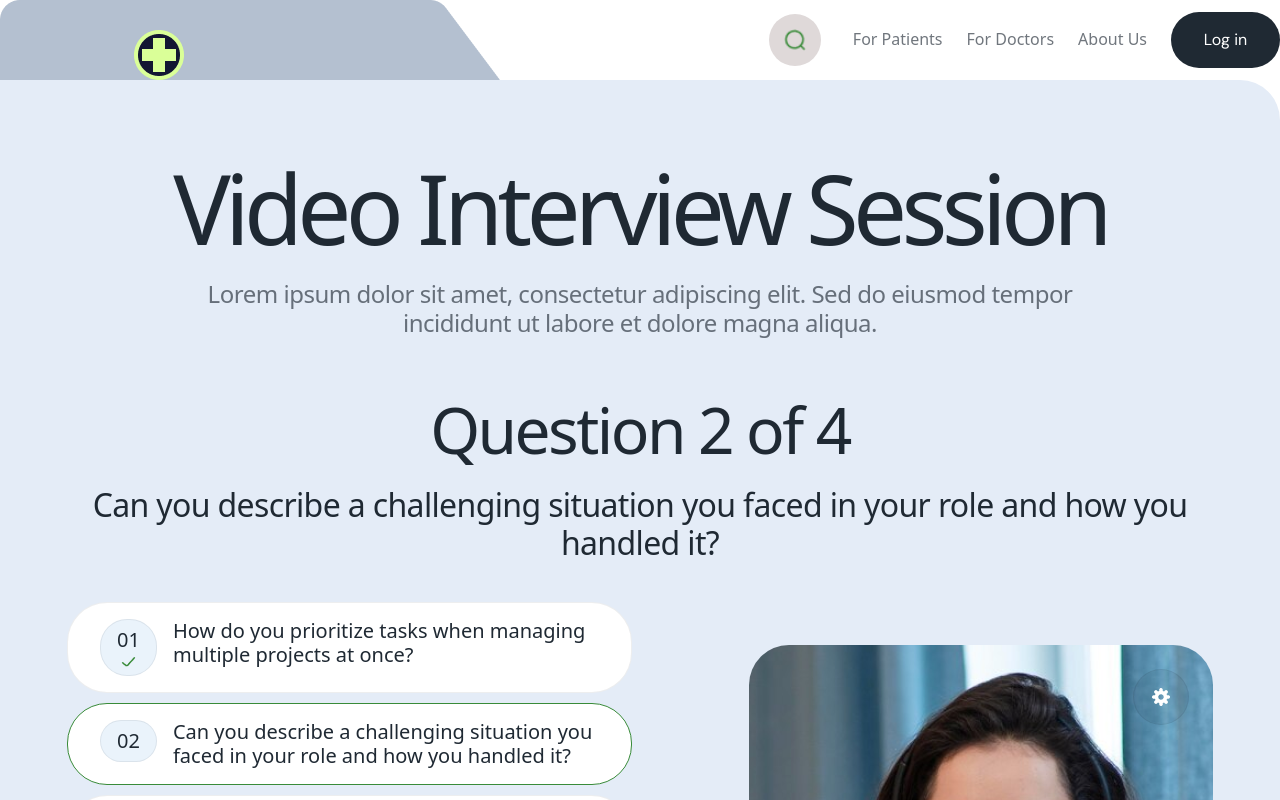
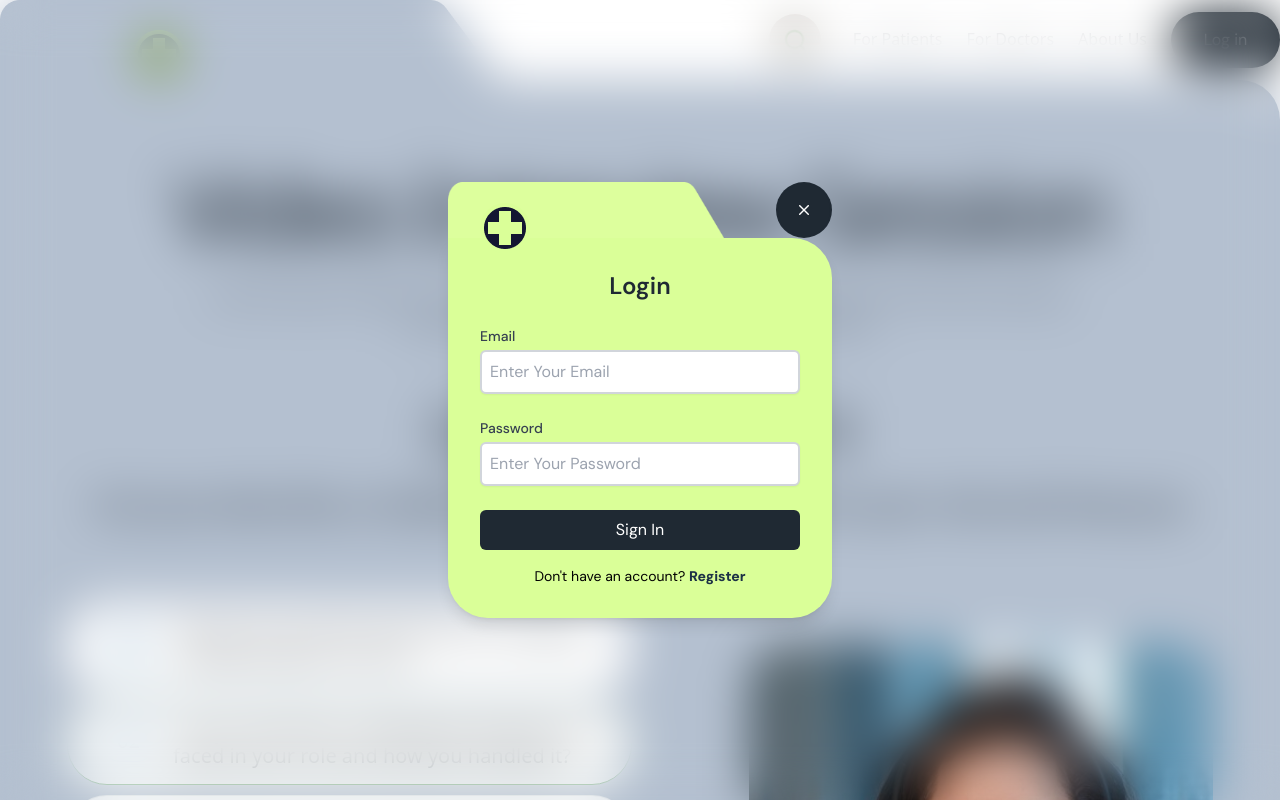
Before and after one commit to DavChaxalyan/Medlink, a Vue app: page /video-interview in a window 1280 px wide. Both pictures are taken after a click on the button "Log in". Shown: the top 800 px of the page. Built offline with nearby package versions, Linux system fonts and the light colour scheme; the HTML template or start-up script is replaced by a standard one; what tailwindcss-filters would draw is missing.

Commit message:
create Login and Register popups

```diff
--- a/src/components/BurgerMenu/BurgerMenu.vue
+++ b/src/components/BurgerMenu/BurgerMenu.vue
@@ -35,7 +35,7 @@
                   For Patients
                   <div class="pt-[24px]" :class="{ 'hidden': !isVisible, 'block': isVisible }">
                     <ul class="flex flex-col gap-[20px] h-[285px] overflow-auto">
-                      <li class="font-dm-sans text-[16px] font-normal leading-[24px] text-left text-[#1F2933]">
+                      <li class="font-dm-sans text-[16px] leading-[24px] text-left font-[800] text-[#003b80]">
                         <router-link to="/breast-cancer" @click.self="toggleMenu">
                           Breast Cancer
                         </router-link>
@@ -132,7 +132,7 @@
                   About Us</li>
               </ul>
               <button
-                class="max-w-[327px] w-[100%] bg-[#1F2933] h-[80px] p-[32px] gap-[10px] rounded-[40px] font-dm-sans text-[16px] font-semibold leading-[16px] text-[#FFFFFF]">Login</button>
+                class="max-w-[327px] w-[100%] bg-[#1F2933] h-[80px] p-[32px] gap-[10px] rounded-[40px] font-dm-sans text-[16px] font-semibold leading-[16px] text-[#FFFFFF]" @click="openPopup">Login</button>
             </div>
           </div>
         </div>
@@ -142,10 +142,17 @@
 </template>
 
 <script setup>
-import { ref, onMounted, watch } from "vue";
+import { ref, onMounted, watch, defineProps } from "vue";
 
 const isOpen = ref(false);
 const isVisible = ref(false);
+
+const props = defineProps({
+  openPopup: {
+    type: Function,
+    required: true,
+  },
+});
 
 function toggleMenu() {
   isOpen.value = !isOpen.value;
--- a/src/components/Header/Header.vue
+++ b/src/components/Header/Header.vue
@@ -3,65 +3,34 @@
     <header class="py-0">
       <nav class="max-w-[1640px] w-full flex justify-between lg:items-center lg:pr-[15px]">
         <div class="container-logo h-20 w-full max-w-[500px]">
-          <div class="pt-[30px] pl-[134px]">
+          <div class="pt-[30px] pl-[134px] max-w-[184px]">
             <router-link to="/">
-              <img
-                class="cursor-pointer"
-                src="../../assets/images/medlink-logo.png"
-                alt="MedLink Logo"
-              />
+              <img class="cursor-pointer" src="../../assets/images/medlink-logo.png" alt="MedLink Logo" />
             </router-link>
           </div>
         </div>
         <ul class="lg:hidden flex items-center">
           <div class="relative">
-            <div
-              v-if="!isSearchOpen"
-              @click="toggleSearch"
-              class="block-search w-[52px] h-[52px] flex justify-center items-center bg-[#dfd9d9] rounded-[1234px]"
-            >
-              <img
-                src="../../assets/images/search.png"
-                alt="Search Icon"
-                class="w-6 h-6"
-              />
+            <div v-if="!isSearchOpen" @click="toggleSearch"
+              class="block-search w-[52px] h-[52px] flex justify-center items-center bg-[#dfd9d9] rounded-[1234px]">
+              <img src="../../assets/images/search.png" alt="Search Icon" class="w-6 h-6" />
             </div>
-            <div
-              v-if="isSearchOpen"
-              class="flex items-center max-w-full w-[476px] h-[56px] border border-gray-300 rounded-full input-background pr-[8px]"
-            >
-              <div
-                @click="toggleSearch"
-                class="cursor-pointer p-2 pl-2 rounded-full"
-              >
-                <img
-                  src="../../assets/images/search.png"
-                  alt="Search Icon"
-                  class="w-6 h-6"
-                />
+            <div v-if="isSearchOpen"
+              class="flex items-center max-w-full w-[476px] h-[56px] border border-gray-300 rounded-full input-background pr-[8px]">
+              <div @click="toggleSearch" class="cursor-pointer p-2 pl-2 rounded-full">
+                <img src="../../assets/images/search.png" alt="Search Icon" class="w-6 h-6" />
               </div>
-              <input
-                v-model="searchQuery"
-                type="text"
-                placeholder="Search"
-                class="w-full p-[8px_8px_8px_0px] focus:outline-none"
-                @click="openSearchPanel"
-              />
+              <input v-model="searchQuery" type="text" placeholder="Search"
+                class="w-full p-[8px_8px_8px_0px] focus:outline-none" @click="openSearchPanel" />
               <div class="right-[16px] cursor-pointer" @click="toggleSearch">
                 <img src="../../assets/images/close.png" alt="Close Icon" />
               </div>
             </div>
-            <div
-              v-if="isSearchPanel"
-              class="absolute bg-white border border-gray-300 rounded-lg w-full max-h-60 overflow-y-auto z-10"
-            >
+            <div v-if="isSearchPanel"
+              class="absolute bg-white border border-gray-300 rounded-lg w-full max-h-60 overflow-y-auto z-10">
               <ul>
-                <li
-                  v-for="(item, index) in items"
-                  :key="index"
-                  @click="selectItem(item)"
-                  class="p-3 hover:bg-gray-100 cursor-pointer"
-                >
+                <li v-for="(item, index) in items" :key="index" @click="selectItem(item)"
+                  class="p-3 hover:bg-gray-100 cursor-pointer">
                   {{ item }}
                 </li>
               </ul>
@@ -70,50 +39,44 @@
           <div class="flex gap-[24px] items-center pl-[32px]">
             <div v-if="!isSearchOpen" class="flex gap-[24px] items-center">
               <li>
-                <a
-                  class="font-sans text-[16px] font-medium leading-[16px] text-left text-[#1F2933A3] cursor-pointer"
-                  @click="isOpenToggle"
-                  >For Patients</a
-                >
+                <a class="font-sans text-[16px] font-medium leading-[16px] text-left text-[#1F2933A3] cursor-pointer"
+                  @click="isOpenToggle">For Patients</a>
                 <PatientsMenu :isOpen="isOpen" />
               </li>
               <li>
-                <a
-                  class="font-sans text-[16px] font-medium leading-[16px] text-left text-[#1F2933A3]"
-                  href=""
-                  >For Doctors</a
-                >
+                <router-link to="/video-interview"
+                  class="font-sans text-[16px] font-medium leading-[16px] text-left text-[#1F2933A3]">
+                  For Doctors</router-link>
               </li>
               <li>
-                <a
-                  class="font-sans text-[16px] font-medium leading-[16px] text-left text-[#1F2933A3]"
-                  href=""
-                  >About Us</a
-                >
+                <router-link to="/case-studies"
+                  class="font-sans text-[16px] font-medium leading-[16px] text-left text-[#1F2933A3]">
+                  About Us
+                </router-link>
               </li>
             </div>
             <li>
-              <button
-                type="button"
-                class="w-[109px] h-[56px] p-[20px32px] rounded-[40px] bg-[#1F2933] text-white"
-              >
+              <button type="button" class="w-[109px] h-[56px] p-[20px32px] rounded-[40px] bg-[#1F2933] text-white" @click="openPopup">
                 Log in
               </button>
             </li>
           </div>
         </ul>
-        <BurgerMenu />
+        <BurgerMenu :openPopup="openPopup" />
+        <LoginForm :isVisible="isPopupVisible" @close="closePopup" />
       </nav>
     </header>
   </div>
 </template>
 
 <script setup>
-const isOpen = ref(false);
+import LoginForm from "../LoginForm/LoginForm.vue";
 import BurgerMenu from "../BurgerMenu/BurgerMenu.vue";
 import { ref } from "vue";
 import PatientsMenu from "../PatientsMenu/PatientsMenu.vue";
+const isOpen = ref(false);
 const isSearchOpen = ref(false);
+const isPopupVisible = ref(false);
 const isSearchPanel = ref(false);
 const searchQuery = ref("");
 const items = ref([
@@ -142,6 +105,14 @@ const selectItem = (item) => {
 const isOpenToggle = () => {
   isOpen.value = !isOpen.value;
 };
+
+const openPopup = () => {
+  isPopupVisible.value = true;
+};
+
+const closePopup = () => {
+  isPopupVisible.value = false;
+};
 </script>
 
 <style scoped>
--- /dev/null
+++ b/src/components/LoginForm/LoginForm.vue
@@ -0,0 +1,106 @@
+<template>
+    <div class="fixed inset-0 flex flex-col items-center justify-center z-[5000] backdrop-blur-24" v-if="isVisible">
+        <div class="flex justify-between max-w-[384px]">
+            <img src="/src/assets/images/delete-record-popup-img.png" alt="" class="w-[72%]"
+                style="filter: brightness(0) saturate(100%) invert(93%) sepia(7%) saturate(2133%) hue-rotate(32deg) brightness(108%) contrast(101%);">
+            <div @click="close"
+                class="w-[56px] flex bg-[#1F2933] h-[56px] p-4 gap-[10px] rounded-[40px] border-2 border-[#1F293314] items-center justify-center cursor-pointer">
+                <img src="/src/assets/images/close.png" alt="close"
+                    style="filter: brightness(0) saturate(100%) invert(79%) sepia(100%) saturate(2%) hue-rotate(201deg) brightness(107%) contrast(101%);">
+            </div>
+        </div>
+        <div
+            class="bg-[#DAFF98] p-8 rounded-[0px_40px_40px_40px] shadow-lg w-96 transition-transform transform scale-100 animate-fade-in relative">
+            <div data-v-c8192621="" class="absolute top-[-35px]"><img data-v-c8192621="" src="/src/assets/images/medlink-logo.png" alt=""></div>
+            <h2 class="text-2xl font-semibold text-center mb-6 text-[#1F2933]">
+                {{ isRegister ? 'Register' : 'Login' }}
+            </h2>
+            <div v-if="isRegister">
+                <RegisterForm @register="handleRegister" />
+            </div>
+            <div v-else>
+                <form @submit.prevent="handleLogin">
+                    <div class="mb-6">
+                        <label
+                            class="block text-sm font-medium text-gray-700 transition duration-300 transform hover:scale-105">Email</label>
+                        <input type="email" v-model="email" required
+                            class="p-[8px] mt-1 block w-full border-2 border-gray-300 rounded-md shadow-sm focus:border-blue-600 focus:ring focus:ring-blue-500 focus:ring-opacity-50 transition duration-300 transform hover:shadow-xl hover:border-blue-400"
+                            placeholder="Enter Your Email" />
+                    </div>
+                    <div class="mb-6">
+                        <label
+                            class="block text-sm font-medium text-gray-700 transition duration-300 transform hover:scale-105">Password</label>
+                        <input type="password" v-model="password" required
+                            class="p-[8px] mt-1 block w-full border-2 border-gray-300 rounded-md shadow-sm focus:border-blue-600 focus:ring focus:ring-blue-500 focus:ring-opacity-50 transition duration-300 transform hover:shadow-xl hover:border-blue-400"
+                            placeholder="Enter Your Password" />
+                    </div>
+                    <button type="submit"
+                        class="w-full bg-[#1F2933] text-white py-2 rounded-md hover:bg-[#1F2933] transition duration-300 transform hover:scale-105">
+                        Sign In
+                    </button>
+                </form>
+            </div>
+            <p class="mt-4 text-center text-sm">
+                <span v-if="isRegister">Already have an account? </span>
+                <span v-else>Don't have an account? </span>
+                <button @click="toggleForm"
+                    class="text-[#1c3146] font-[800] transition duration-300 transform hover:scale-105">
+                    {{ isRegister ? 'Login' : 'Register' }}
+                </button>
+            </p>
+        </div>
+    </div>
+</template>
+
+<script setup>
+import { ref, watch } from 'vue';
+import RegisterForm from '../RegisterForm/RegisterForm.vue';
+
+const props = defineProps({
+    isVisible: {
+        type: Boolean,
+        required: true,
+    },
+});
+
+const emit = defineEmits(['close']);
+
+const email = ref('');
+const password = ref('');
+const isRegister = ref(false);
+
+const handleRegister = (userData) => {
+    console.log('Register:', userData);
+    close();
+};
+
+watch(() => props.isVisible, (newValue) => {
+    if (newValue) {
+        isRegister.value = false;
+    }
+});
+
+const toggleForm = () => {
+    isRegister.value = !isRegister.value;
+};
+
+const close = () => {
+    emit('close');
+};
+</script>
+
+<style scoped>
+@keyframes fade-in {
+    from {
+        opacity: 0;
+    }
+
+    to {
+        opacity: 1;
+    }
+}
+
+.animate-fade-in {
+    animation: fade-in 0.5s ease-in-out;
+}
+</style>
--- a/src/components/Medlink Community/MedlinkCommunity.vue
+++ b/src/components/Medlink Community/MedlinkCommunity.vue
@@ -1,6 +1,7 @@
 <template>
     <div
-        class="relative overflow-hidden  lg:flex-col lg:items-center gap-0 rounded-[0px_40px_40px_40px] bg-[radial-gradient(circle_at_58.91%_45.43%,_#BAD8F1_0%,_#B4C0D0_100%)] flex justify-between ">
+        class="relative overflow-hidden  lg:flex-col lg:items-center gap-0 rounded-[0px_40px_40px_40px] flex justify-between" style="background: radial-gradient(43.15% 96.48% at 58.91% 45.43%, #BAD8F1 0%, #B4C0D0 100%) /* warning: gradient uses a rotation that is not supported by CSS and may not behave as expected */;
+">
         <div class="pt-[99px] pb-0 pl-[134px] lg2:pl-[50px]">
             <div class='w-[560px] xs:max-w-[500px] h-[482px]'>
                 <p class="font-dm-sans text-[96px] font-normal leading-[96px] tracking-[-0.06em] text-left">MedLink
--- a/src/components/PatientsMenu/PatientsMenu.vue
+++ b/src/components/PatientsMenu/PatientsMenu.vue
@@ -11,7 +11,7 @@
       <div class="flex gap-[118.33px] mt-[20px]">
         <div class="max-w-[176px] flex flex-col gap-[20px]">
           <router-link to="/breast-cancer">
-            <p class="font-normal leading-[24px] text-customGray text-[16px]">
+            <p class="font-[800] leading-[24px] text-[#003b80] text-[16px]">
               Breast Cancer
             </p>
           </router-link>
--- /dev/null
+++ b/src/components/RegisterForm/RegisterForm.vue
@@ -0,0 +1,46 @@
+<template>
+    <form>
+    <div class="mb-6">
+      <label class="block text-sm font-medium text-gray-700 transition duration-300 transform hover:scale-105">Name</label>
+      <input
+        type="text"
+        required
+        class="mt-1 p-[8px] block w-full border-2 border-gray-300 rounded-md shadow-sm focus:border-blue-600 focus:ring focus:ring-blue-500 focus:ring-opacity-50 transition duration-300 transform hover:shadow-xl hover:border-blue-400"
+        placeholder="Enter Your Name"
+      />
+    </div>
+    <div class="mb-6">
+      <label class="block text-sm font-medium text-gray-700 transition duration-300 transform hover:scale-105">Email</label>
+      <input
+        type="email"
+        required
+        class="mt-1 p-[8px] block w-full border-2 border-gray-300 rounded-md shadow-sm focus:border-blue-600 focus:ring focus:ring-blue-500 focus:ring-opacity-50 transition duration-300 transform hover:shadow-xl hover:border-blue-400"
+        placeholder="Enter Your Email"
+      />
+    </div>
+    <div class="mb-6">
+      <label class="block text-sm font-medium text-gray-700 transition duration-300 transform hover:scale-105">Password</label>
+      <input
+        type="password"
+        required
+        class="mt-1 p-[8px] block w-full border-2 border-gray-300 rounded-md shadow-sm focus:border-blue-600 focus:ring focus:ring-blue-500 focus:ring-opacity-50 transition duration-300 transform hover:shadow-xl hover:border-blue-400"
+        placeholder="Enter Your Password"
+      />
+    </div>
+    <button
+      type="submit"
+      class="w-full bg-[#1F2933] text-white py-2 rounded-md hover:bg-[#1F2933] transition duration-300 transform hover:scale-105"
+    >
+      Register
+    </button>
+  </form>
+  </template>
+
+  <script setup>
+
+  const emit = defineEmits(['register']);
+
+  </script>
+
+  <style scoped>
+  </style>
--- a/src/components/VideoInterview/VideoInterview.vue
+++ b/src/components/VideoInterview/VideoInterview.vue
@@ -1,5 +1,5 @@
 <template>
-    <div class="bg-[#E4ECF7] rounded-[0px_40px_40px_40px] pb-[112px] l2:px-[16px]">
+    <div class="bg-[#B4C0D0] rounded-[0px_40px_40px_40px] pb-[112px] l2:px-[16px]">
         <div class="flex flex-col gap-[24px] items-center pt-[80px]">
             <p
                 class="max-w-[1103px] l2:hidden font-sans text-[96px] font-normal leading-[96px] tracking-[-0.06em] text-center text-[#1F2933]">
```
Also changed, not shown: src/router/index.js (+11 -12 lines).
